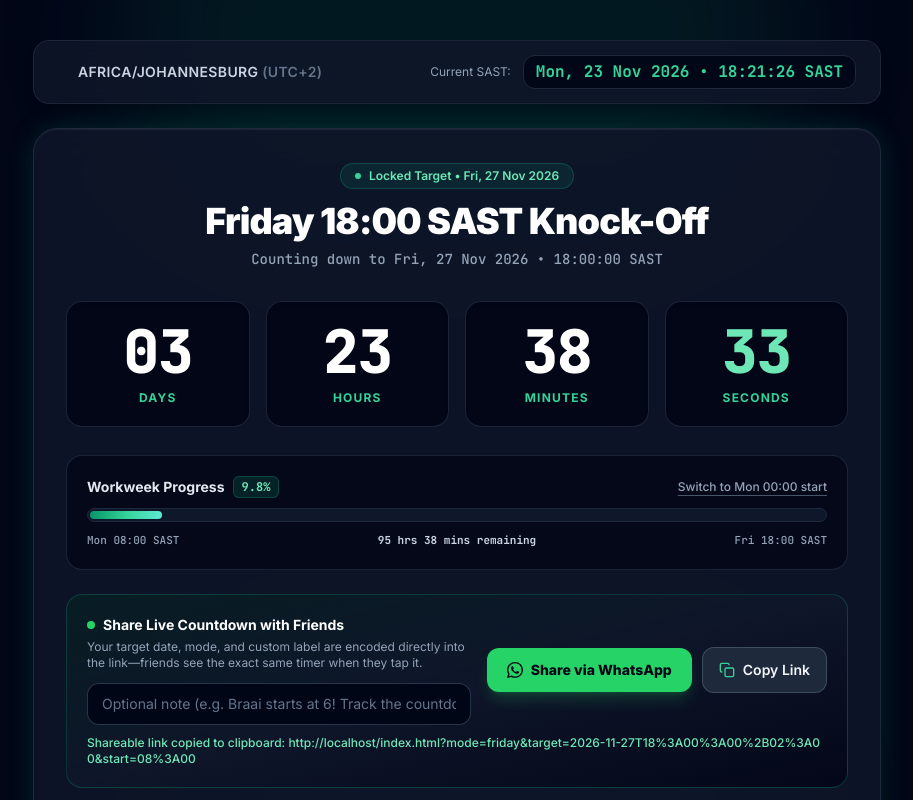
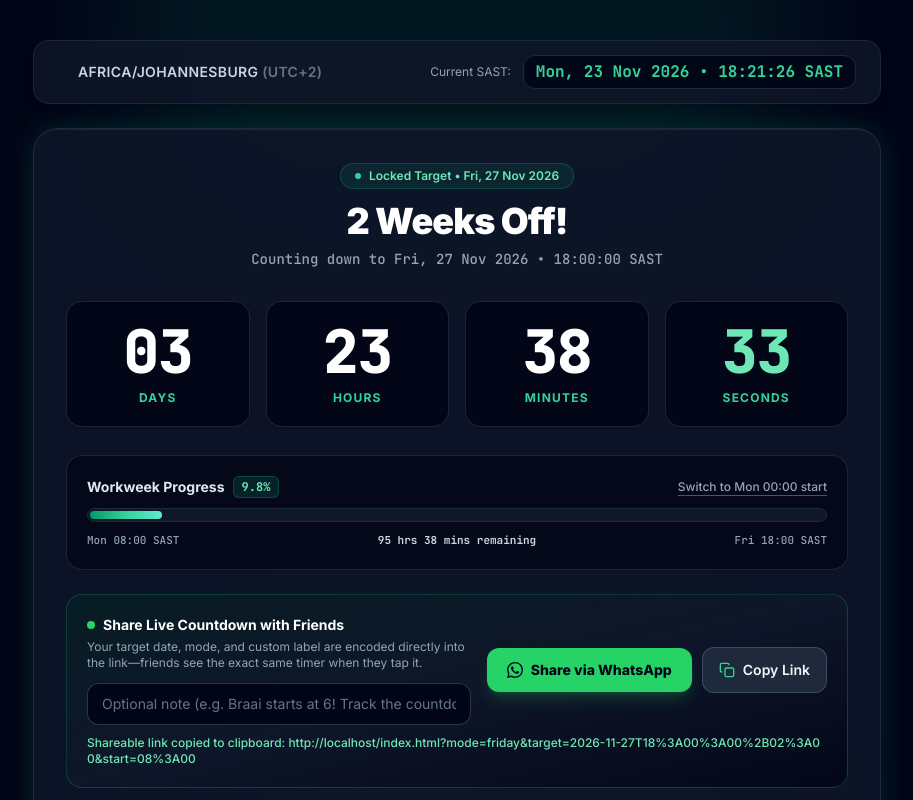
Before and after one commit to Snooternacxious/friday-countdown, a plain HTML site: page index.html in a window 1280 px wide. Both pictures are taken after a click on the button "Copy Link". Shown: the top 800 px of the page, without its empty margins (183-1096 px from the left). Drawn offline with nearby package versions, Linux system fonts and the light colour scheme.

Commit message:
Update index.html

```diff
--- a/index.html
+++ b/index.html
@@ -7,7 +7,7 @@
 
   <!-- Open Graph / WhatsApp Link Preview Metadata -->
   <meta property="og:title" content="Friday 18:00 SAST Countdown" />
-  <meta property="og:description" content="Live South African Standard Time (UTC+2) countdown to Friday knock-off & weekend mode." />
+  <meta property="og:description" content="Live South African Standard Time (UTC+2) countdown to 2 Weeks Off!" />
   <meta property="og:type" content="website" />
   <meta name="twitter:card" content="summary" />
   <meta name="twitter:title" content="Friday 18:00 SAST Countdown" />
@@ -609,7 +609,7 @@
         const nowUtcMs = Date.now();
         const targetUtcMs = getActiveTargetUtcMs(nowUtcMs);
         const targetFormatted = formatSastDateTime(targetUtcMs, false);
-        const eventTitle = mode === 'custom' ? (customTitle || 'Custom SAST Countdown') : 'Friday 18:00 SAST Knock-Off';
+        const eventTitle = mode === 'custom' ? (customTitle || 'Custom SAST Countdown') : '2 Weeks Off!';
 
         const diffMs = Math.max(0, targetUtcMs - nowUtcMs);
         let remainingSnippet = '';
@@ -701,10 +701,10 @@
 
           if (mode === 'fixed') {
             modeBadgeTextEl.textContent = 'Locked Target • Fri, 27 Nov 2026';
-            eventHeadingEl.textContent = 'Friday 18:00 SAST Knock-Off';
+            eventHeadingEl.textContent = '2 Weeks Off!';
           } else if (mode === 'weekly') {
             modeBadgeTextEl.textContent = 'Auto-Rollover • Every Friday 18:00 SAST';
-            eventHeadingEl.textContent = 'Friday 18:00 SAST Knock-Off';
+            eventHeadingEl.textContent = '2 Weeks Off!';
           } else {
             modeBadgeTextEl.textContent = 'Custom Target • SAST (UTC+2)';
             eventHeadingEl.textContent = customTitle || 'Custom SAST Countdown';
```
